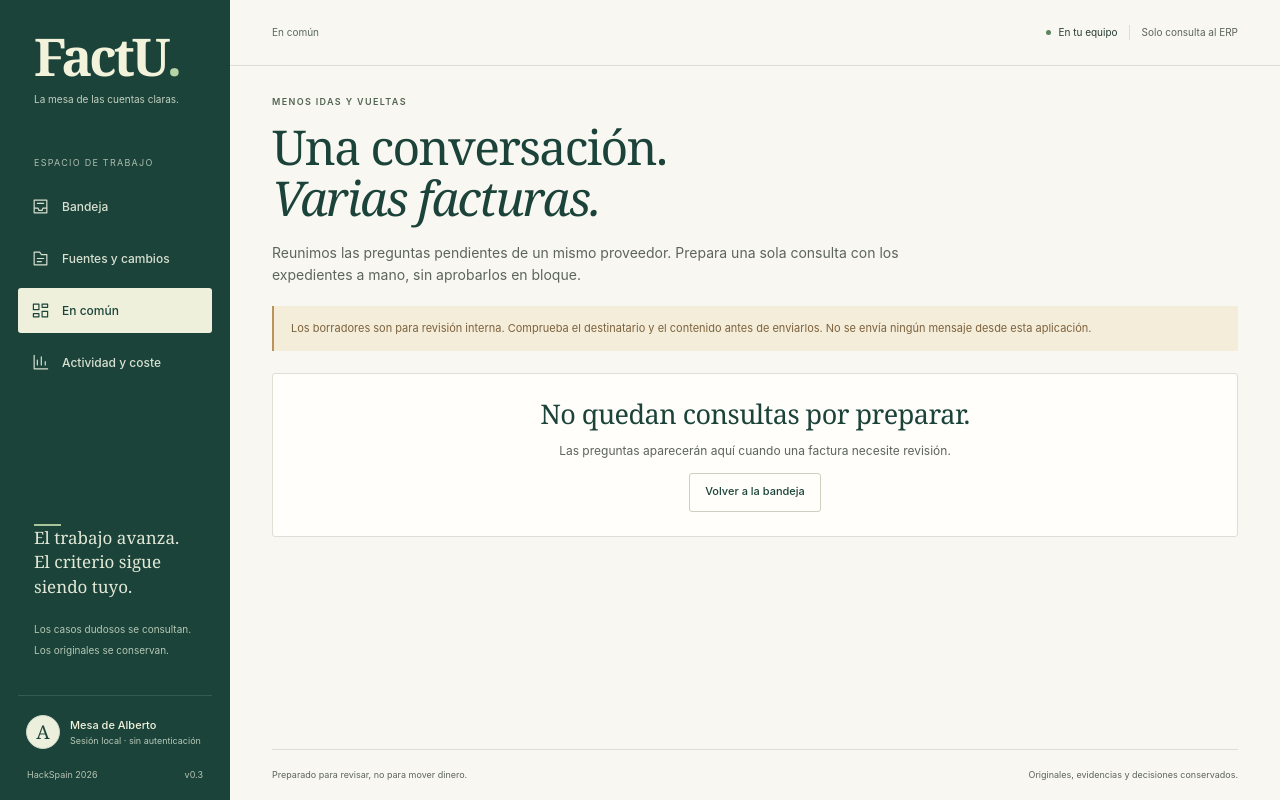
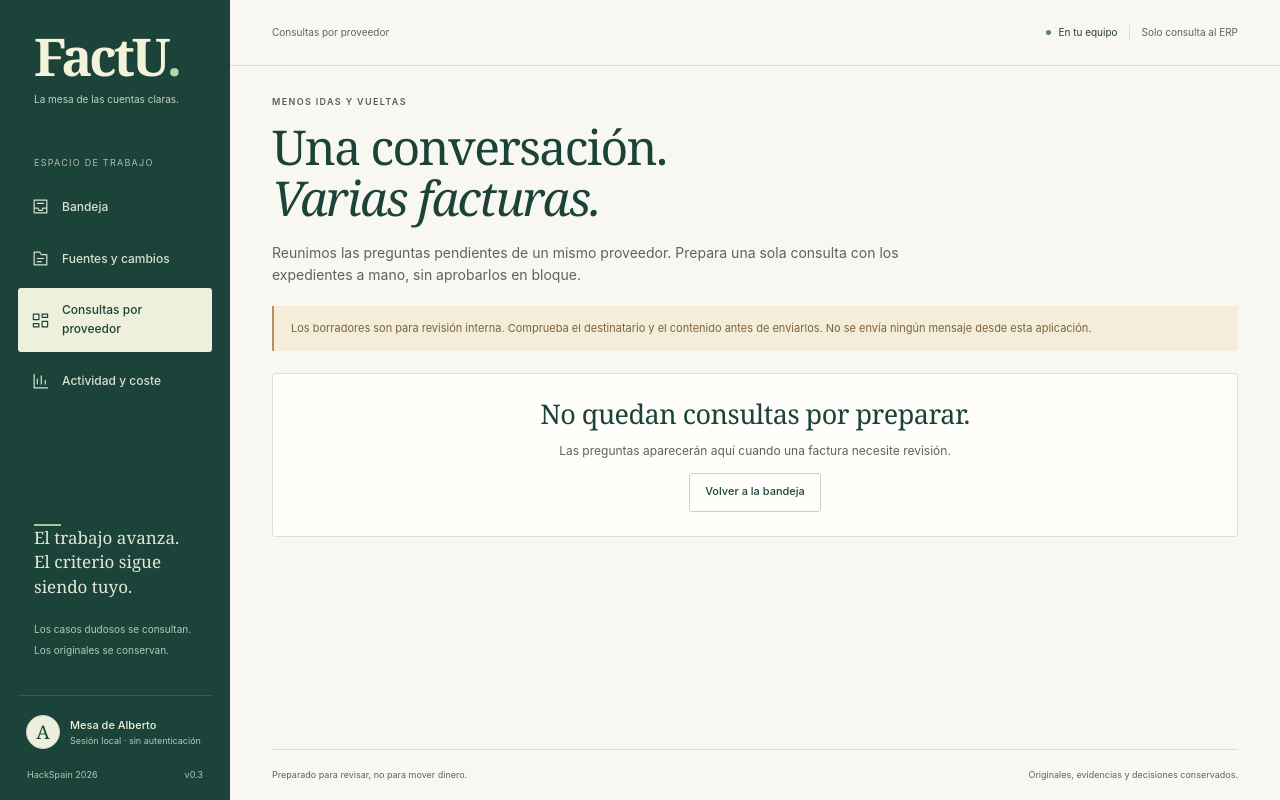
Before and after one commit to Pardito1/HackSpainDemo, a FastAPI app: page /groups in a window 1280 px wide. Run offline with FastAPI, Linux system fonts and the light colour scheme; data that the repository does not hold is empty.

Commit message:
Renombra "En común" a "Consultas por proveedor"
"En común" no decia que hacia la seccion sin entrar: agrupa las
preguntas pendientes de ESCALAR por proveedor para preparar una sola
consulta en vez de una por factura. Cambiado en el menu lateral y en
el breadcrumb de la propia pagina.

151 tests en verde.

Co-Authored-By: Claude Sonnet 5 <noreply@anthropic.com>

```diff
--- a/factu-control/factu/templates/base.html
+++ b/factu-control/factu/templates/base.html
@@ -22,7 +22,7 @@
 <nav aria-label="Navegación principal">
 <a href="/{{ bquery }}" class="{% if request.url.path=='/' %}active{% endif %}">{{ icon('inbox') }}<span>Bandeja</span>{% if metrics is defined and metrics.counts.ESCALAR %}<span class="nav-count">{{ metrics.counts.ESCALAR }}</span>{% endif %}</a>
 <a href="/sources{{ bquery }}" class="{% if request.url.path=='/sources' %}active{% endif %}">{{ icon('source') }}<span>Fuentes y cambios</span></a>
-<a href="/groups{{ bquery }}" class="{% if request.url.path=='/groups' %}active{% endif %}">{{ icon('group') }}<span>En común</span></a>
+<a href="/groups{{ bquery }}" class="{% if request.url.path=='/groups' %}active{% endif %}">{{ icon('group') }}<span>Consultas por proveedor</span></a>
 <a href="/operations{{ bquery }}" class="{% if request.url.path=='/operations' %}active{% endif %}">{{ icon('chart') }}<span>Actividad y coste</span></a>
 </nav>
 <div class="sidebar-note"><span class="small-rule"></span><p>El trabajo avanza.<br>El criterio sigue siendo tuyo.</p><small>Los casos dudosos se consultan.<br>Los originales se conservan.</small></div>
--- a/factu-control/factu/templates/groups.html
+++ b/factu-control/factu/templates/groups.html
@@ -1,4 +1,4 @@
-{% extends "base.html" %}{% block breadcrumb %}En común{% endblock %}{% block content %}<p class="eyebrow">MENOS IDAS Y VUELTAS</p><h1>Una conversación.<br><em>Varias facturas.</em></h1><p class="lede group-intro">Reunimos las preguntas pendientes de un mismo proveedor. Prepara una sola consulta con los expedientes a mano, sin aprobarlos en bloque.</p>
+{% extends "base.html" %}{% block breadcrumb %}Consultas por proveedor{% endblock %}{% block content %}<p class="eyebrow">MENOS IDAS Y VUELTAS</p><h1>Una conversación.<br><em>Varias facturas.</em></h1><p class="lede group-intro">Reunimos las preguntas pendientes de un mismo proveedor. Prepara una sola consulta con los expedientes a mano, sin aprobarlos en bloque.</p>
 <div class="notice">Los borradores son para revisión interna. Comprueba el destinatario y el contenido antes de enviarlos. No se envía ningún mensaje desde esta aplicación.</div>
 {% for draft in drafts %}<section class="card"><div class="section-heading"><div><p class="eyebrow">{{ draft.documents|length }} FACTURAS CON PREGUNTAS</p><h2>{{ draft.supplier }}</h2><p class="muted">{{ draft.nif or 'NIF por confirmar' }} · {{ draft.questions|length }} cuestiones distintas</p></div><a class="button" href="/api/consultations/{{ draft.id }}/draft{% if selected_batch %}?batch={{ selected_batch }}{% endif %}">{{ icon('download') }} Descargar borrador</a></div>
 <div class="twocol"><div><h3>Qué necesitamos aclarar</h3><ol class="question-list">{% for question in draft.questions %}<li>{{ question }}</li>{% endfor %}</ol></div><div><h3>Expedientes incluidos</h3><div class="document-links">{% for doc in draft.documents %}<a href="/documents/{{ doc.id }}">{{ icon('file') }} {{ doc.file_id }} {{ icon('arrow') }}</a>{% endfor %}</div></div></div><details class="draft-preview"><summary>Leer el borrador antes de descargarlo</summary><pre>{{ draft.draft }}</pre></details></section>{% else %}<section class="card empty"><h2>No quedan consultas por preparar.</h2><p>Las preguntas aparecerán aquí cuando una factura necesite revisión.</p><a class="button" href="/">Volver a la bandeja</a></section>{% endfor %}
```
